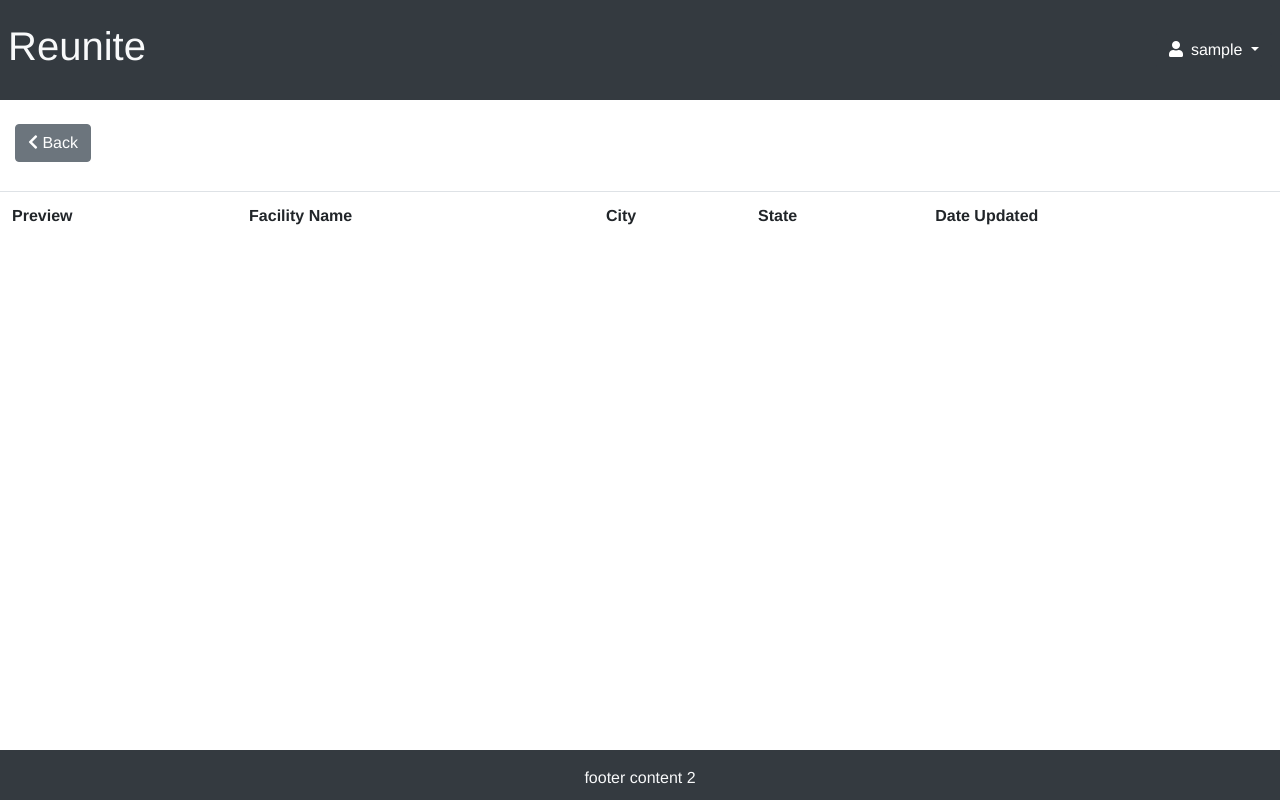
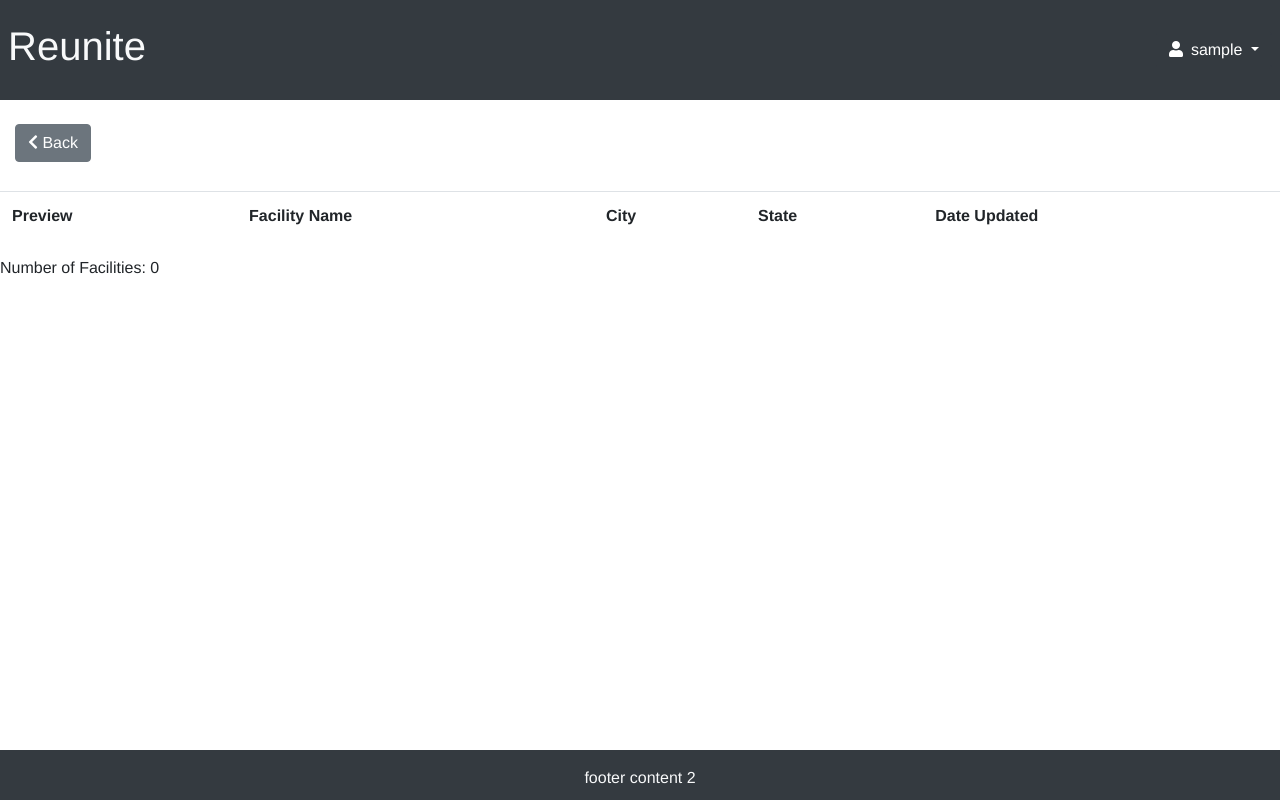
Before and after one commit to weirdaze/reunite, a PHP site: page /display_facilities.php in a window 1280 px wide. Run offline with PHP 8.4, Linux system fonts and the light colour scheme; the visitor is signed in with stand-in values (Sample User, id 1); data that the repository does not hold is empty; some libraries are stand-ins or nearby versions.

Commit message:
facilities tweaks

```diff
--- a/display_facilities.php
+++ b/display_facilities.php
@@ -18,7 +18,6 @@
 	$sql = "SELECT FacilityName, city, State, Zip, last_updated from facilities ORDER BY FacilityName ASC";
 
 	$result = mysqli_query($db,$sql);
-
 	if ($result->num_rows > 0) {
 		while($row = $result->fetch_assoc()) {
 
@@ -36,4 +35,5 @@
 	}
 ?>
 	</table>
+	<?php echo "Number of Facilities: ".$result->num_rows; ?>
 <?php include 'footer.php'?>
```
